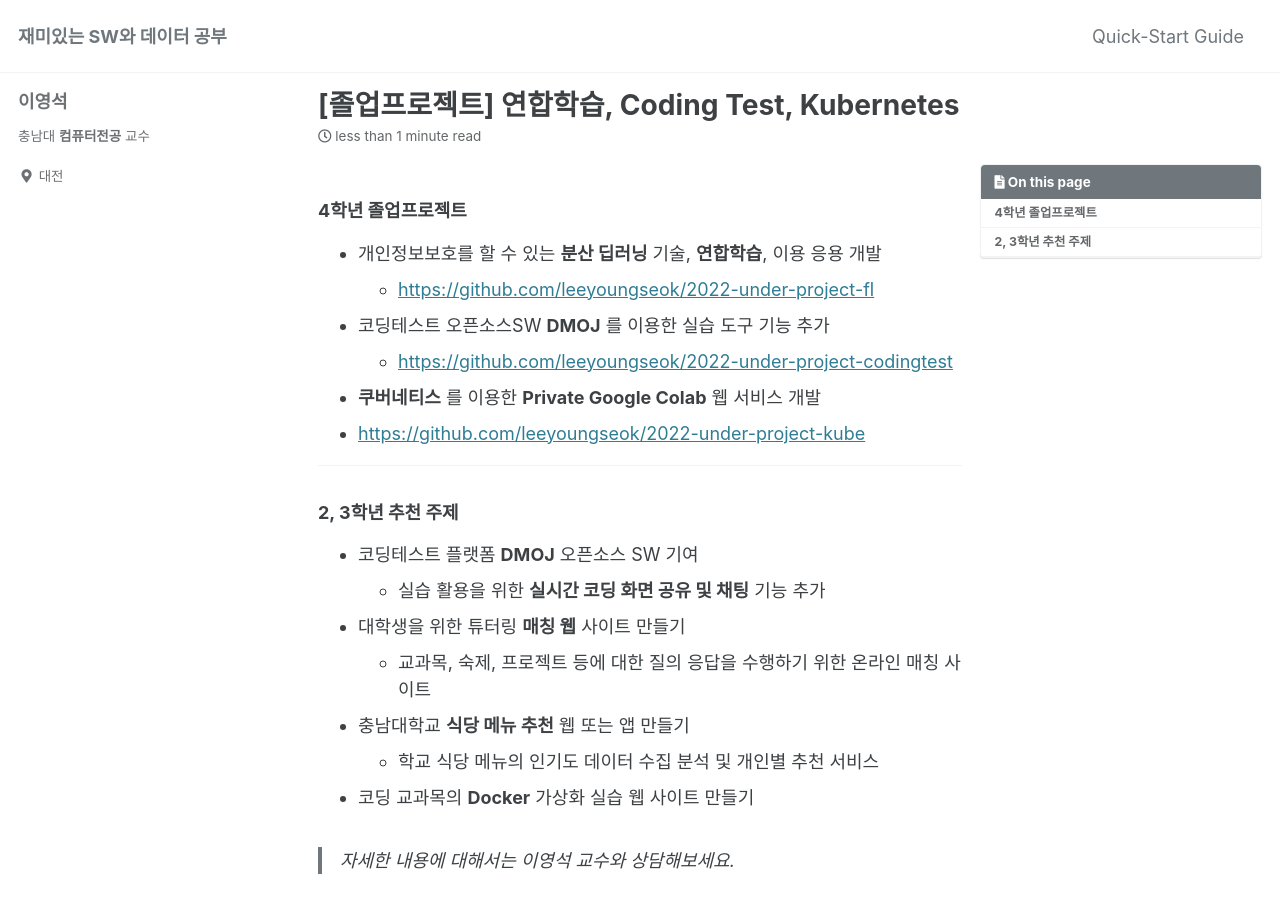
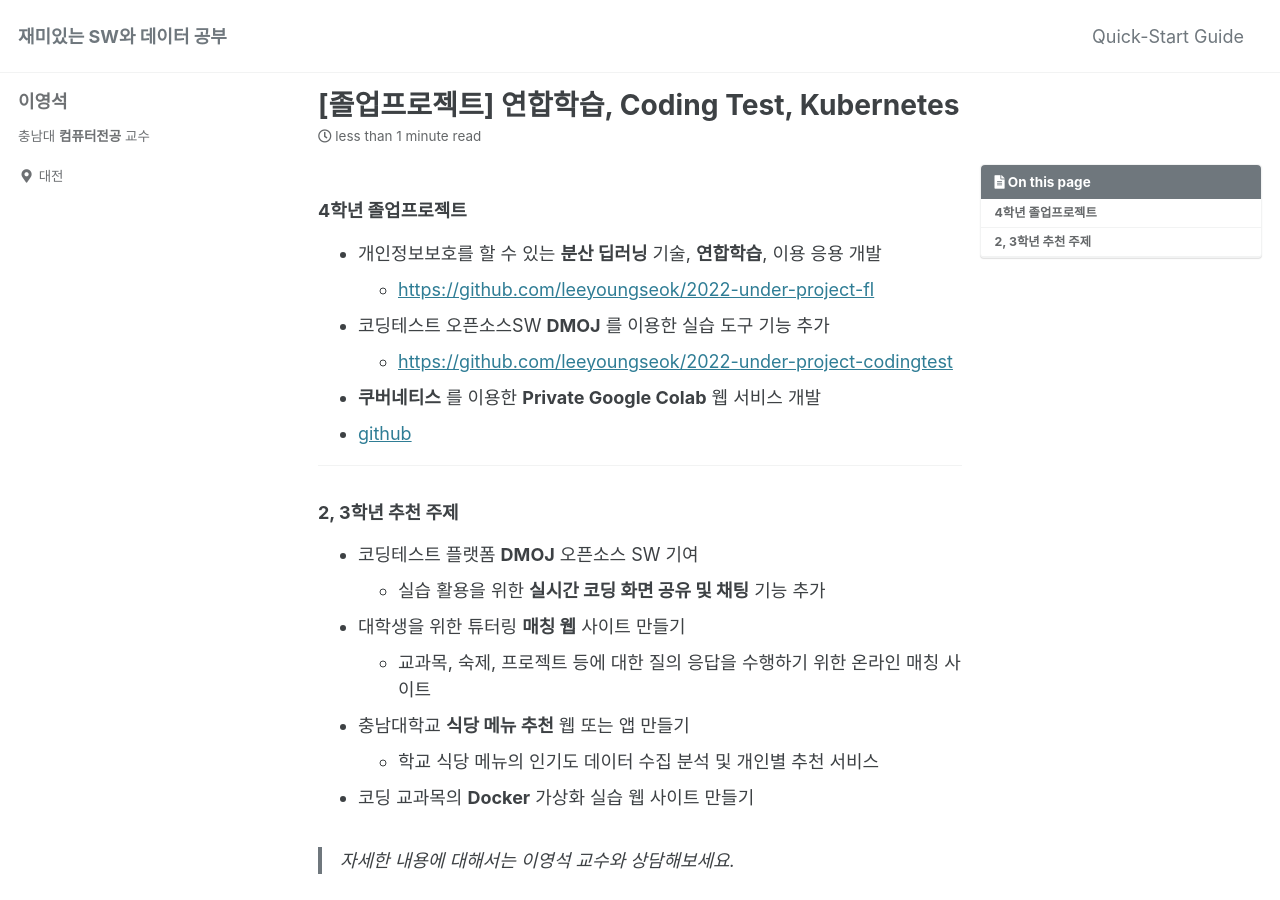
Before and after one commit to leeyoungseok/leeyoungseok.github.com, a Jekyll site: the page built from _posts/2021-12-20-under-project-list.md, in a window 1280 px wide and 900 px high. Built offline with Jekyll 4.4.1, drawn with Linux system fonts in a browser that asks for light colours; cached includes are drawn as plain includes.

Commit message:
Update 2021-12-20-under-project-list.md

```diff
--- a/_posts/2021-12-20-under-project-list.md
+++ b/_posts/2021-12-20-under-project-list.md
@@ -23,7 +23,7 @@ last_modified_at: 2021-12-19
   - <https://github.com/leeyoungseok/2022-under-project-codingtest>
 
 *   __쿠버네티스__ 를 이용한 __Private Google Colab__ 웹 서비스 개발
-  - <https://github.com/leeyoungseok/2022-under-project-kube>
+  - [github](https://github.com/leeyoungseok/2022-under-project-kube)
 
 * * *
 
```
